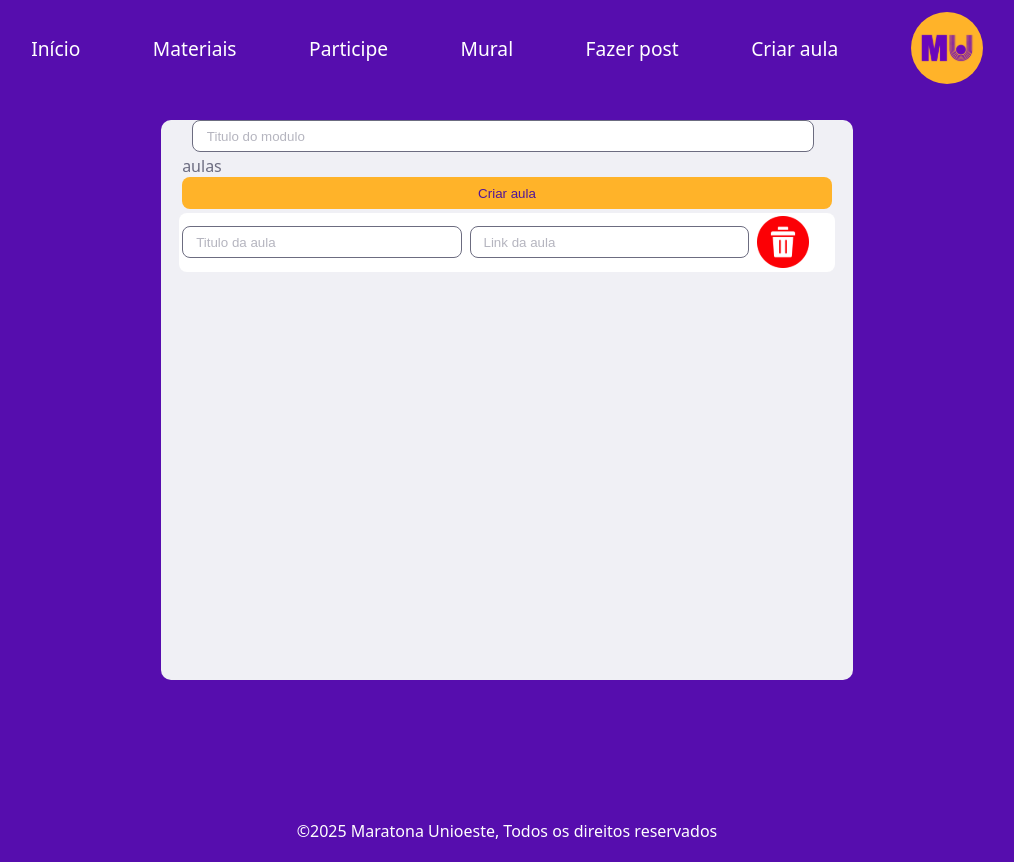
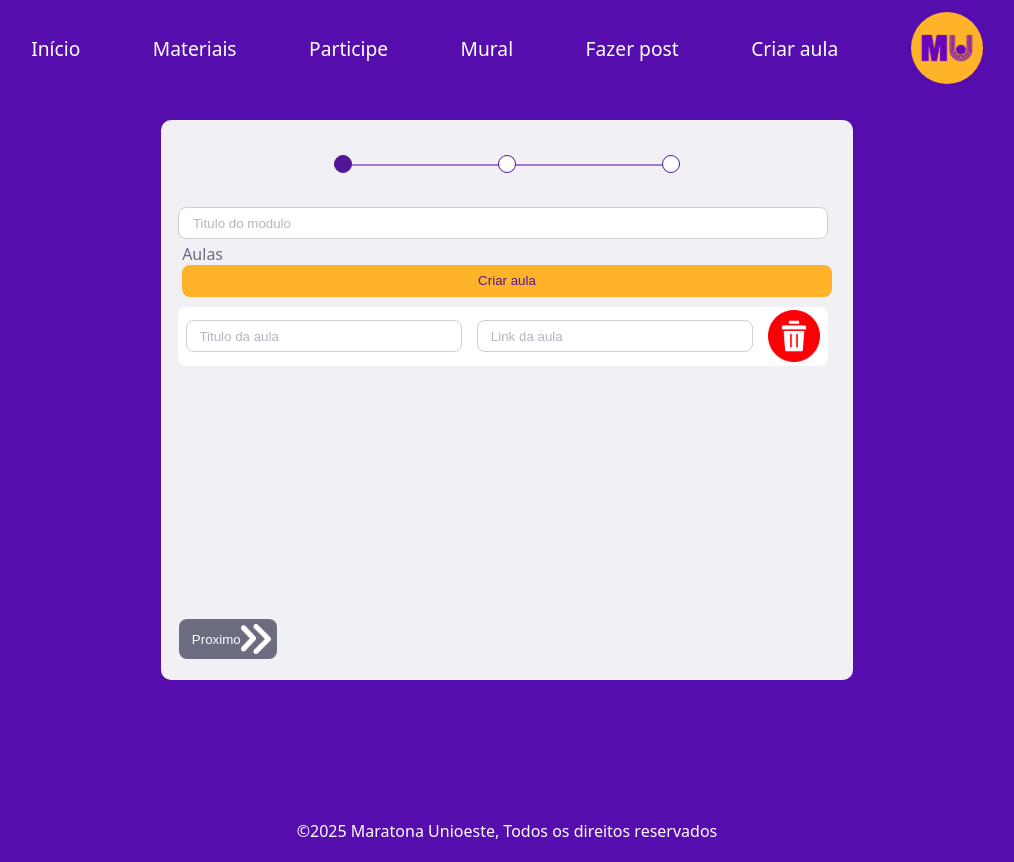
Before and after one commit to GabrielTrojack/Maratona_Unioeste, a React (Vite) app: page /materials in a window 1280 px wide. Shown: the whole page, without its empty margins (133-1147 px from the left). Built offline with nearby package versions, Linux system fonts and the light colour scheme.

Commit message:
materialform step 1

```diff
--- a/src/pages/MaterialForms/MaterialForm.css
+++ b/src/pages/MaterialForms/MaterialForm.css
@@ -13,7 +13,7 @@
 }
 
 input{
-  border: 0.5px solid #6C6C80;
+  border: 0.5px solid #d0d0d0;
   border-radius: 8px;
   height: 2rem;
   margin-right: 0.5rem;
@@ -34,6 +34,7 @@ input:focus {
 .form{
   display: flex;
   align-items: center;
+  justify-content: center;
   flex-direction: column;
   background-color: #F0F0F5;
   width: 60%;
@@ -65,9 +66,24 @@ input:focus {
   box-shadow: 0px 6px 15px rgba(0, 0, 0, 0.05);
 }
 
+.aulas{
+  display: flex;
+  flex-direction: column;
+  align-items: center;
+  justify-content: flex-start;
+  width: 100%;
+  height: fit-content;
+  max-height: 50%;
+  overflow: auto;
+  padding-right: 8px;
+}
+
 .linkAula{
+  margin-top: 1%;
+  margin-bottom: 1%;
   display: flex;
   align-items: center;
+  justify-content: space-around;
   width: 95%;
   height: fit-content;
   padding: 0.5%;
@@ -80,5 +96,70 @@ input:focus {
 }
 
 .modulo{
-  width: 90%;
+  width: 94%;
 }
+
+/*End form buttons*/
+.downButton{
+  display: flex;
+  flex-direction: row;
+  width: 95%;
+  margin-top: auto;
+  margin-bottom: 3%;
+}
+
+.downButton button {
+  color: #ffff;
+  display: flex;
+  flex-direction: row;
+  justify-content: space-between;
+  padding: 2%;
+  align-items: center;
+  background-color: #6C6C80;
+  border-style: none;
+  border-radius: 0.5rem;
+  height: 2.5rem;
+  width: 15%;
+  cursor: pointer;
+  transition: transform 0.1s, box-shadow 0.25s ease;
+}
+.downButton button:hover {
+  transform: scale(1.01);
+  box-shadow: 0px 6px 15px rgba(0, 0, 0, 0.05);
+}
+
+
+/*Step progress*/
+.stepper {
+  display: flex;
+  align-items: center;
+  justify-content: space-between;
+  width: 50%;
+  position: relative;
+  margin-top: 5%;
+  margin-bottom: 5%;
+}
+
+.stepper::before {
+  content: "";
+  position: absolute;
+  top: 50%;
+  left: 0;
+  height: 2px;
+  width: 100%;
+  background: #a578d6;
+  z-index: 0;
+}
+.step {
+  width: 18px;
+  height: 18px;
+  border-radius: 50%;
+  background: white;
+  border: 1px solid #511698;
+  z-index: 1;
+}
+
+.step.active {
+  background: #511698;
+  border-color: #511698;
+}
--- a/src/pages/MaterialForms/MaterialForm.jsx
+++ b/src/pages/MaterialForms/MaterialForm.jsx
@@ -3,23 +3,42 @@ import "./MaterialForm.css";
 import menu from "../../assets/menu.svg";
 
 import excluir from "../../assets/Excluir.svg";
-import editar from "../../assets/Editar.svg";
+import setasdir from "../../assets/setasdir.svg";
 
 
 const Material = () => {
   return (
     <div className="material-form">
       <form className="form" action="">
+        <div class="stepper">
+          <div class="step active"></div>
+          <div class="step"></div>
+          <div class="step"></div>
+        </div>
+
         <input className="modulo" placeholder="Titulo do modulo" type="text" />
+
         <div className="formName">
-          <p>aulas</p>
+          <p>Aulas</p>
           <button>Criar aula</button>
         </div>
-        <div className="linkAula">
-          <input className="modulo" placeholder="Titulo da aula" type="text" />
-          <input className="modulo" placeholder="Link da aula" type="text" />
-          <img src={excluir} onClick={()=>console.log("exclui aula")} />
+
+        <div className="aulas">
+          <div className="linkAula">
+            <input className="modulo" placeholder="Titulo da aula" type="text" />
+            <input className="modulo" placeholder="Link da aula" type="text" />
+            <img src={excluir} onClick={() => console.log("exclui aula")} />
+          </div>
+
         </div>
+
+        <div className="downButton">
+          <button className="btn">
+            <p>Proximo</p>
+            <img src={setasdir} alt="" />
+          </button>
+        </div>
+
       </form>
     </div>
   );
```
Also changed, not shown: src/assets/setasdir.svg (added).
